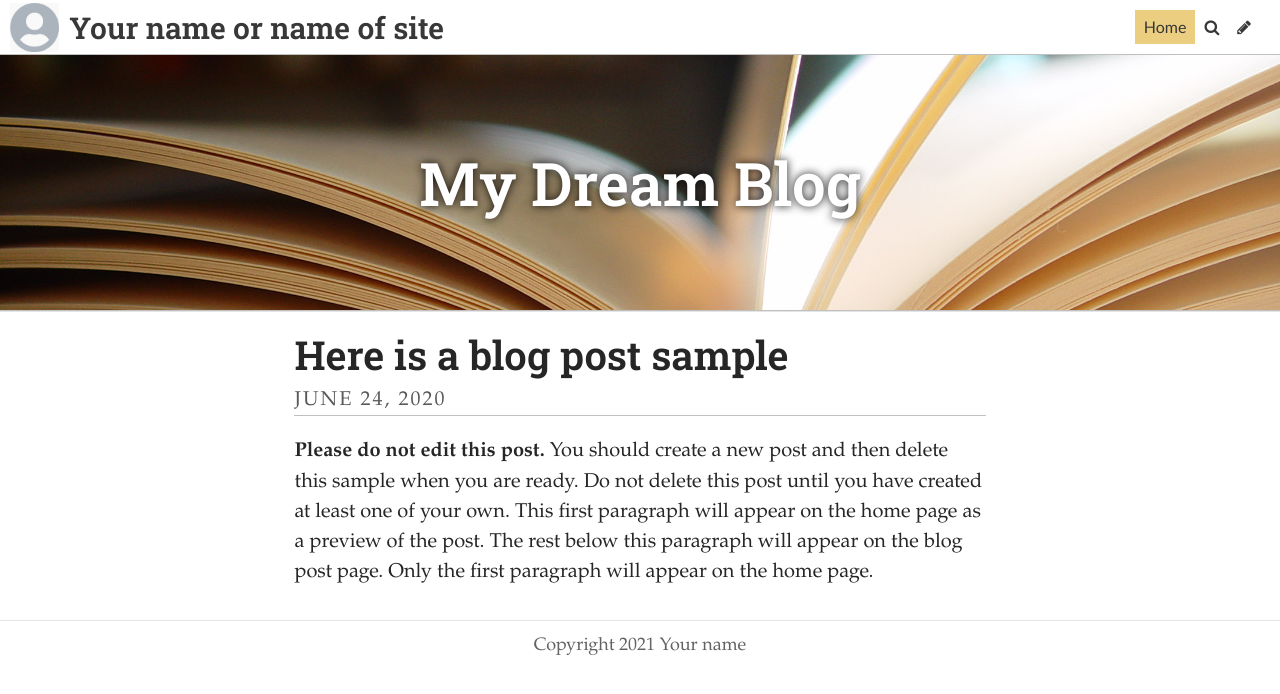
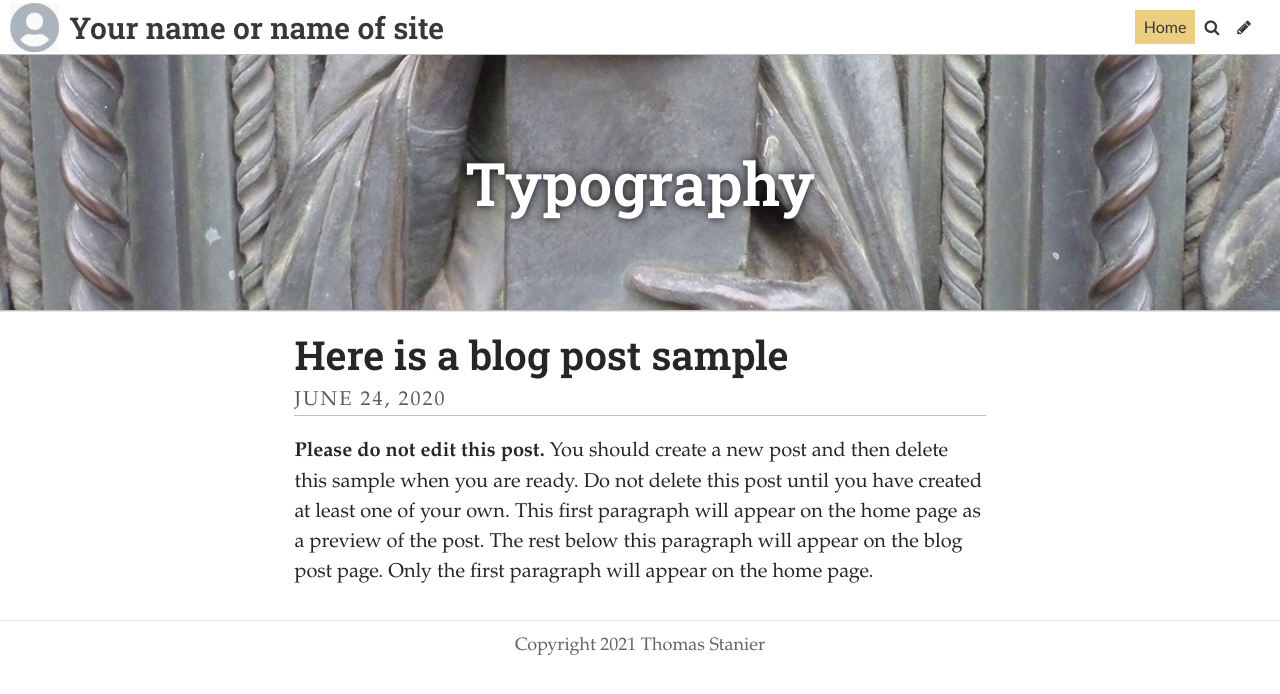
Before and after one commit to tomstanier/MyRepository, a Jekyll site: the page built from index.html, in a window 1280 px wide. Shown: the top 694 px of the page. Built offline with Jekyll 4.4.1, drawn with Linux system fonts in a browser that asks for light colours; some web fonts are replaced; the list of posts is cut into pages by our own code.

Commit message:
Update Settings “general”

```diff
--- a/_data/settings.yml
+++ b/_data/settings.yml
@@ -1,13 +1,13 @@
 title: Your name or name of site
-description: A website with a blog
-header_text: My Dream Blog
+description: Thomas's Blog
+footer_text: Copyright 2021 Thomas Stanier
+header_feature_image: ../uploads/books4screen.jpg
+header_text: Typography
 header_text_color: "#ffffff"
-footer_text: Copyright 2021 Your name
-header_feature_image: ../uploads/pages.jpg
-bannerheight: "20vmax"
-navbarheight: "55px"
-gridlayout: false
+bannerheight: 20vmax
+navbarheight: 55px
 logo: /uploads/logo.jpg
 favicon: /uploads/favicon.ico
+gridlayout: false
+fixednavbar: false
 upzoom: true
-fixednavbar: false
```
